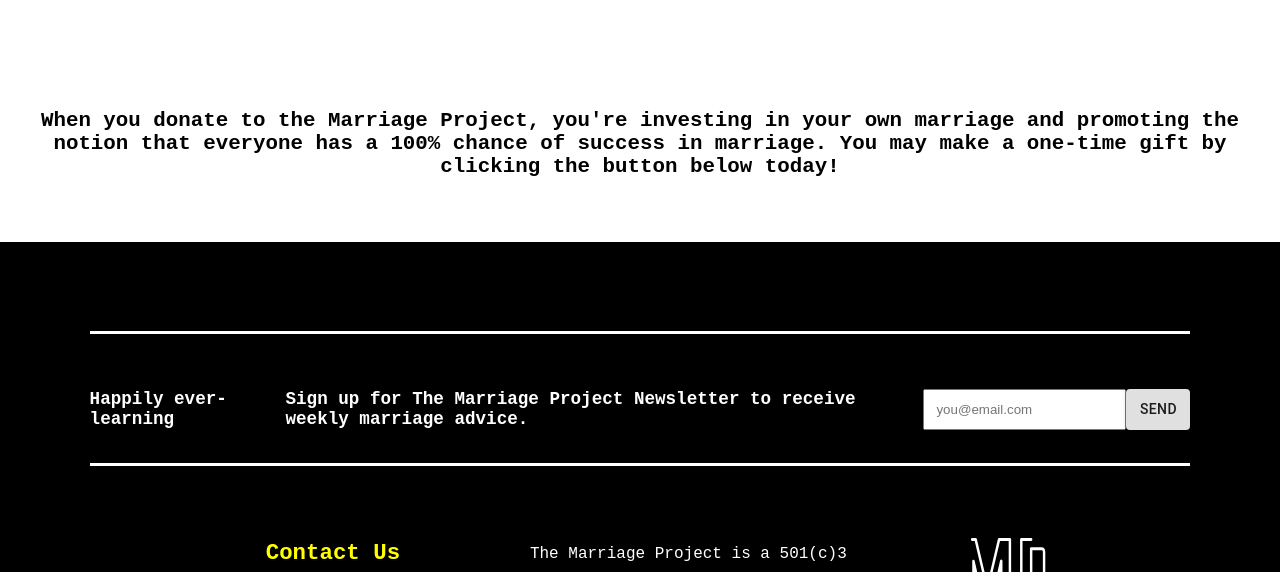
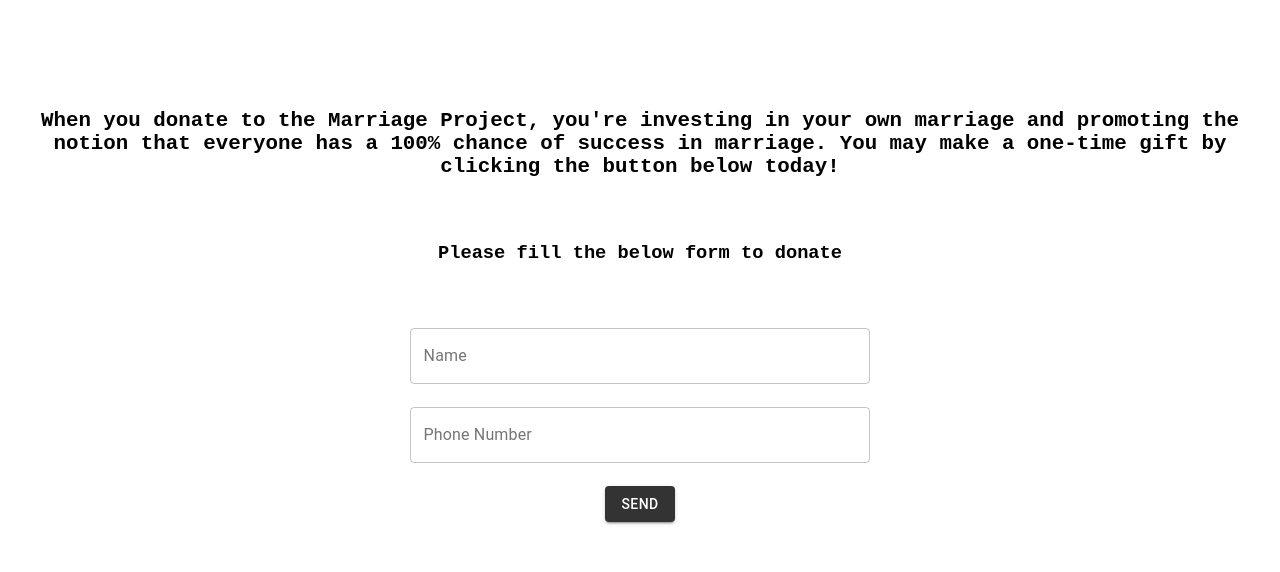
Before and after one commit to Nick9499/Marriage-Project-Usa, a React (Create React App) app: page /onetimegift in a window 1280 px wide. Shown: the part 346-918 px from the top of the page. Built offline with nearby package versions, Linux system fonts and the light colour scheme.

Commit message:
minor fix

```diff
--- a/src/pages/Give.js
+++ b/src/pages/Give.js
@@ -97,9 +97,11 @@
 const Banner = styled.div`
   background-image: linear-gradient(rgba(0, 0, 0, 0.5), rgba(0, 0, 0, 0.3)),
     url("https://xomarriage.com/wp-content/uploads/2021/05/shutterstock_548882503-scaled.jpg");
-  background-size: cover;
+  background-size: 100%;
   background-repeat: no-repeat;
+  background-position: 50% 20%;
   height: 100%;
+  padding-bottom: 10%;
 `;
 const Support = styled.div`
   text-align: center;
--- a/src/pages/MarriageProjectCenter.js
+++ b/src/pages/MarriageProjectCenter.js
@@ -1,4 +1,4 @@
-import React, { useState } from "react";
+import React, { useEffect, useState } from "react";
 import styled from "styled-components";
 import Navbar from "../components/Navbar";
 import Sidebar from "../components/Sidebar";
@@ -10,6 +10,9 @@
   const toggle = () => {
     setIsOpen(!isOpen);
   };
+  useEffect(() => {
+    window.scrollTo(0, 0);
+  }, []);
 
   return (
     <MarriageCenter>
--- a/src/pages/MarriageProjectPartner.js
+++ b/src/pages/MarriageProjectPartner.js
@@ -1,4 +1,4 @@
-import React, { useState } from "react";
+import React, { useEffect, useState } from "react";
 import styled from "styled-components";
 import Navbar from "../components/Navbar";
 import Sidebar from "../components/Sidebar";
@@ -9,6 +9,9 @@
   const toggle = () => {
     setIsOpen(!isOpen);
   };
+  useEffect(() => {
+    window.scrollTo(0, 0);
+  }, []);
   return (
     <Partners>
       <Banner>
@@ -34,20 +37,14 @@
 
 export default MarriageProjectPartner;
 
-const Partners = styled.div`
-  height: 100%;
-  @media screen and (max-width: 768px) {
-    height: 40vh;
-  }
-  @media screen and (max-width: 1366px) and (min-width: 1024px) {
-    height: 30vh;
-  }
-`;
+const Partners = styled.div``;
 
 const Banner = styled.div`
   background-image: linear-gradient(rgba(0, 0, 0, 0.5), rgba(0, 0, 0, 0.3)),
     url("https://xomarriage.com/wp-content/uploads/2021/03/priscilla-du-preez-rf5U-IXqxzg-unsplash-e1619798186563.jpg");
-  background-size: cover;
+  background-size: 100%;
+  height: 100%;
+  background-position: 50% 20%;
   h1 {
     padding-left: 7%;
     font-size: 300%;
@@ -57,9 +54,10 @@
   }
   h2 {
     color: #ffd111;
-    margin-left: 7%;
-    margin-top: 10%;
+    padding-left: 7%;
+    padding-top: 10%;
   }
+
   @media screen and (max-width: 768px) {
     h1 {
       font-size: 200%;
@@ -67,7 +65,6 @@
   }
 `;
 const Become = styled.div`
-  margin-top: 20%;
   h1 {
     font-size: 200%;
     margin-top: 10%;
--- a/src/pages/OneTimeGift.js
+++ b/src/pages/OneTimeGift.js
@@ -1,14 +1,18 @@
-import React, { useState } from "react";
+import React, { useEffect, useState } from "react";
 import styled from "styled-components";
 import Navbar from "../components/Navbar";
 import Sidebar from "../components/Sidebar";
 import Footer from "../components/Footer/Footer";
+import { Button, TextField } from "@material-ui/core";
 
 const OneTimeGift = () => {
   const [isOpen, setIsOpen] = useState(false);
   const toggle = () => {
     setIsOpen(!isOpen);
   };
+  useEffect(() => {
+    window.scrollTo(0, 0);
+  }, []);
   return (
     <OneTime>
       <Banner>
@@ -25,6 +29,25 @@
           success in marriage. You may make a one-time gift by clicking the
           button below today!
         </h2>
+        <h3>Please fill the below form to donate</h3>
+        <Form>
+          <TextField
+            label="Name"
+            variant="outlined"
+            style={{ width: "40%", marginBottom: "2%" }}
+          />
+          <TextField
+            label="Phone Number"
+            variant="outlined"
+            style={{ width: "40%" }}
+          />
+          <Button
+            color="primary"
+            variant="contained"
+            style={{ marginTop: "2%" }}>
+            Send
+          </Button>
+        </Form>
       </One>
       <Footer />
     </OneTime>
@@ -79,6 +102,9 @@
     text-align: center;
     font-size: 150%;
   }
+  h3 {
+    text-align: center;
+  }
   @media screen and (max-width: 768px) {
     h2 {
       font-size: 120%;
@@ -91,3 +117,10 @@
     }
   }
 `;
+const Form = styled.div`
+  margin: 5%;
+  display: flex;
+  flex-direction: column;
+  align-items: center;
+  justify-content: space-between;
+`;
```
